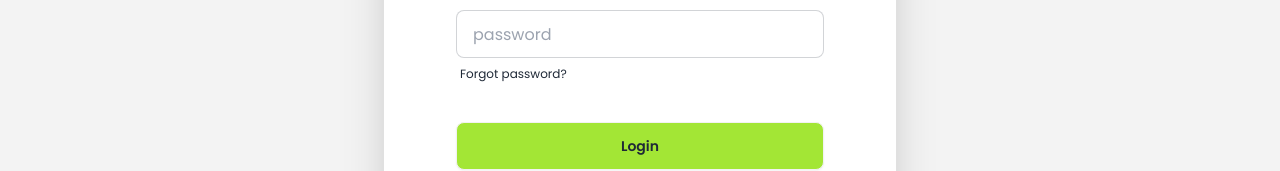
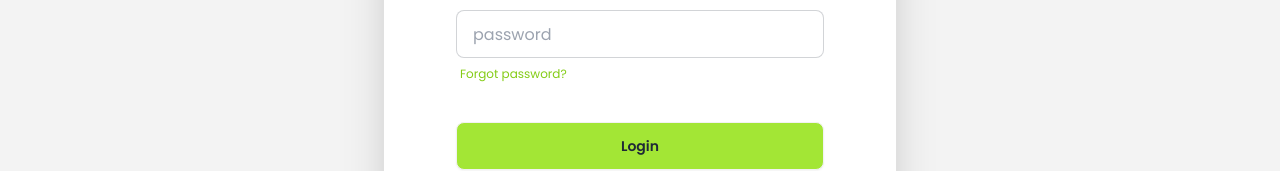
Before and after one commit to mehedi-hasannnn/career-navigator, a React (Vite) app: page /auth/login in a window 1280 px wide. Shown: the part 579-750 px from the top of the page. Built offline with nearby package versions, Linux system fonts and the light colour scheme; no server answers.

Commit message:
forget password functionality added

```diff
--- a/src/pages/Login.jsx
+++ b/src/pages/Login.jsx
@@ -1,25 +1,26 @@
-import { useContext, useState } from "react";
+import { useContext, useRef, useState } from "react";
 import { FaGoogle } from "react-icons/fa";
 import { Link, useLocation, useNavigate } from "react-router-dom";
 import { AuthContext } from "../provider/AuthProvider";
 import { toast } from "react-toastify";
 import { Helmet } from "react-helmet";
+
 const Login = () => {
-
-    const {userLogin, signInWithGoogle, setUser} = useContext(AuthContext);
+    const { userLogin, signInWithGoogle, sendPasswordReset, setUser } = useContext(AuthContext);
     const [error, setError] = useState({});
     const location = useLocation();
     const navigate = useNavigate();
+    const emailRef = useRef();
 
-    const handleSubmit=(e) =>{
+    const handleSubmit = (e) => {
         e.preventDefault();
         const form = e.target;
         const email = form.email.value;
         const password = form.password.value;
-        console.log({email,password});
-        userLogin(email,password)
-        .then(result=>{
-            const user= result.user;
+        console.log({ email, password });
+        userLogin(email, password)
+            .then(result => {
+                const user = result.user;
                 setUser(user);
 
                 toast.success("Login Successful", {
@@ -32,23 +33,48 @@ const Login = () => {
                     progress: undefined,
                 });
 
-            navigate(location?.state ? location.state: "/");
+                navigate(location?.state ? location.state : "/");
                 form.reset();
             })
-        .catch((err)=>{
-            setError({...error , login: err.code});
+            .catch((err) => {
+                setError({ ...error, login: err.code });
             });
+    };
 
-    }
-
-    const handleGoogleSignIn = () =>{
+    const handleGoogleSignIn = () => {
         signInWithGoogle()
-        .then(result=>{
+            .then(result => {
                 console.log(result.user);
                 navigate('/');
             })
-        .catch(error=> console.log('ERROR', error.message))
+            .catch(error => console.log('ERROR', error.message));
+    };
+
+    const handleForgotPassword = () => {
+        const email = emailRef.current.value;
+        if (!email) {
+            toast.error("Please enter your email to reset password", {
+                position: "top-center",
+                autoClose: 3000,
+            });
+            return;
         }
+
+        sendPasswordReset(email)
+            .then(() => {
+                toast.success("Password reset email sent!", {
+                    position: "top-center",
+                    autoClose: 3000,
+                });
+            })
+            .catch((err) => {
+                console.log(err.message);
+                toast.error("Failed to send password reset email", {
+                    position: "top-center",
+                    autoClose: 3000,
+                });
+            });
+    };
 
     return (
         <div className="min-h-screen flex justify-center items-center">
@@ -62,35 +88,61 @@ const Login = () => {
                         <label className="label">
                             <span className="label-text">Email</span>
                         </label>
-          <input type="email" name="email" placeholder="email" className="input input-bordered" required />
+                        <input
+                            ref={emailRef}
+                            type="email"
+                            name="email"
+                            placeholder="email"
+                            className="input input-bordered"
+                            required
+                        />
                     </div>
                     <div className="form-control">
                         <label className="label">
                             <span className="label-text">Password</span>
                         </label>
-          <input type="password" name="password" placeholder="password" className="input input-bordered" required />
+                        <input
+                            type="password"
+                            name="password"
+                            placeholder="password"
+                            className="input input-bordered"
+                            required
+                        />
 
-        {
-            error.login && (
+                        {error.login && (
                             <label className="label text-sm text-red-600">
                                 {error.login}
                             </label>
-            )
-        }
+                        )}
 
                         <label className="label">
-            <a href="#" className="label-text-alt link link-hover">Forgot password?</a>
+                            <button
+                                type="button"
+                                onClick={handleForgotPassword}
+                                className="label-text-alt link link-hover text-lime-500"
+                            >
+                                Forgot password?
+                            </button>
                         </label>
                     </div>
 
                     <div className="form-control mt-6">
                         <button className="btn bg-lime-400">Login</button>
                     </div>
-        <button onClick={handleGoogleSignIn} className="mt-5 btn bg-lime-400"> <FaGoogle /> Login With Google</button>
+                    <button
+                        onClick={handleGoogleSignIn}
+                        className="mt-5 btn bg-lime-400"
+                    >
+                        <FaGoogle /> Login With Google
+                    </button>
                 </form>
-      <p className="text-center font-semibold">Don't Have An Account ? <Link className="text-lime-500" to="/auth/register">Register</Link> </p>
+                <p className="text-center font-semibold">
+                    Don't Have An Account ?{" "}
+                    <Link className="text-lime-500" to="/auth/register">
+                        Register
+                    </Link>{" "}
+                </p>
             </div>
-
         </div>
     );
 };
--- a/src/pages/MyProfile.jsx
+++ b/src/pages/MyProfile.jsx
@@ -20,7 +20,7 @@ const MyProfile = () => {
 
     try {
       await updateProfile(user, { displayName: name, photoURL });
-      setUser({ ...user, displayName: name, photoURL }); // Update the local context
+      setUser({ ...user, displayName: name, photoURL });
       setSuccess("Profile updated successfully!");
     }
     catch (err) {
@@ -42,7 +42,7 @@ const MyProfile = () => {
 
         <div className="text-center mb-6">
           <img
-            src={photoURL || "https://via.placeholder.com/150"}
+            src={photoURL || "https://i.ibb.co.com/4NDZCbV/no-photo.jpg"}
             alt="User Profile"
             className="w-24 h-24 rounded-full mx-auto border-2 border-gray-300"
           />
--- a/src/pages/Register.jsx
+++ b/src/pages/Register.jsx
@@ -4,12 +4,14 @@ import { AuthContext } from "../provider/AuthProvider";
 import { toast } from "react-toastify";
 import "react-toastify/dist/ReactToastify.css";
 import { Helmet } from "react-helmet";
+import { FaEye } from "react-icons/fa";
 
 const Register = () => {
 
     const {createNewUser, setUser, updateUserProfile} = useContext(AuthContext);
     const [error, setError] = useState({});
     const navigate = useNavigate();
+    const [showPassword, setShowPassword] = useState(false);
 
     const handleSubmit=(e)=>{
         e.preventDefault();
@@ -94,11 +96,12 @@ const Register = () => {
           <input type="email" name="email" placeholder="email" className="input input-bordered" required />
         </div>
 
-        <div className="form-control">
+        <div className="form-control relative">
           <label className="label">
             <span className="label-text">Password</span>
           </label>
-          <input type="password" name="password" placeholder="password" className="input input-bordered" required />
+          <input type={showPassword ? 'text' : 'password'} name="password" placeholder="password" className="input input-bordered" required />
+          <button onClick={()=>setShowPassword(!showPassword)} className="btn btn-xs absolute right-5 top-12"> <FaEye /> </button>
 
         </div>
 
--- a/src/provider/AuthProvider.jsx
+++ b/src/provider/AuthProvider.jsx
@@ -1,6 +1,6 @@
 import { createContext, useEffect, useState } from "react";
 import app from "../firebase/firebase.config";
-import { createUserWithEmailAndPassword, getAuth, GoogleAuthProvider, onAuthStateChanged, signInWithEmailAndPassword, signInWithPopup, signOut, updateProfile } from "firebase/auth";
+import { createUserWithEmailAndPassword, getAuth, GoogleAuthProvider, onAuthStateChanged, sendPasswordResetEmail, signInWithEmailAndPassword, signInWithPopup, signOut, updateProfile } from "firebase/auth";
 
 export const AuthContext = createContext();
 const auth = getAuth(app)
@@ -34,6 +34,11 @@ const AuthProvider = ({children}) => {
         return signInWithPopup(auth,googleProvider);
     }
 
+    const sendPasswordReset = (email) =>{
+        setLoading(true);
+        return sendPasswordResetEmail(auth, email);
+    }
+
     const authInfo = {
         user,
         setUser,
@@ -43,6 +48,7 @@ const AuthProvider = ({children}) => {
         loading,
         updateUserProfile,
         signInWithGoogle,
+        sendPasswordReset,
     };
 
     useEffect(()=>{
```
Lines whose indentation alone changed are shown as unchanged.
